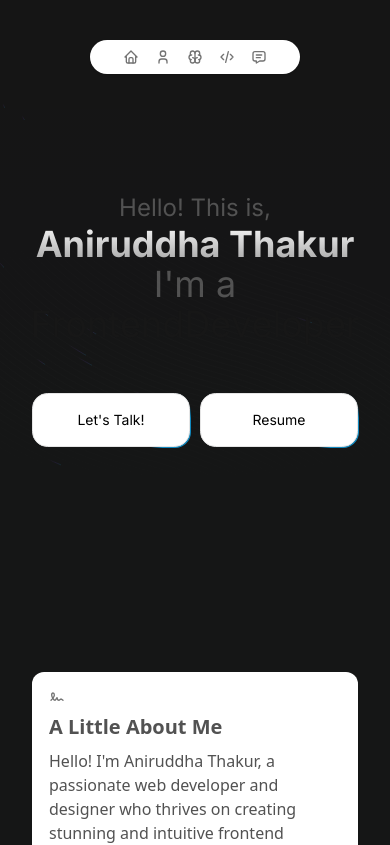
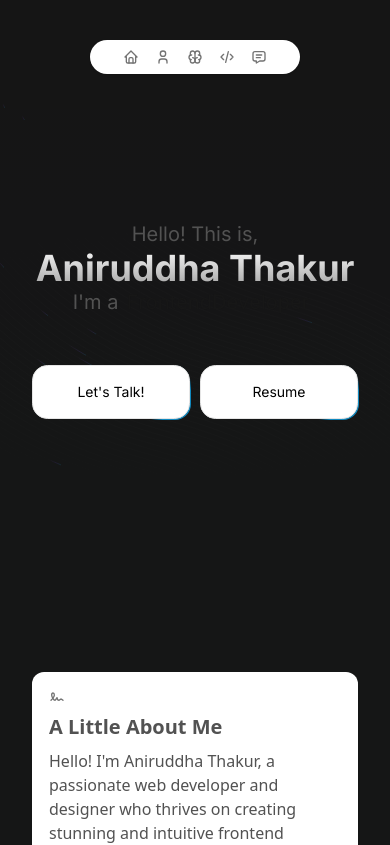
Before and after one commit to aniruddha76/aniruddha-nextjs-portfolio, a Next.js app: page / in a window 390 px wide. Shown: the top 845 px of the page. Built offline with nearby package versions, Linux system fonts and the light colour scheme.

Commit message:
Fixed some next.js issue

```diff
--- a/src/components/HeroSection.tsx
+++ b/src/components/HeroSection.tsx
@@ -10,8 +10,8 @@ export default function HeroSection() {
 
     return (
         <div className="h-[40rem] flex flex-col justify-center items-center px-4" id="home">
-            <div className="text-center text-4xl mx-auto font-normal text-neutral-600 dark:text-neutral-400">
-                <h4 className="text-2xl">Hello! This is,</h4>
+            <div className="text-center text-xl sm:text-4xl mx-auto font-normal text-neutral-600 dark:text-neutral-400">
+                <h4 className="text-xl sm:text-2xl">Hello! This is,</h4>
                 <h1 className="text-4xl md:text-8xl font-bold bg-clip-text text-transparent bg-gradient-to-b from-neutral-50 to-neutral-400">
                     Aniruddha Thakur
                 </h1>
```
